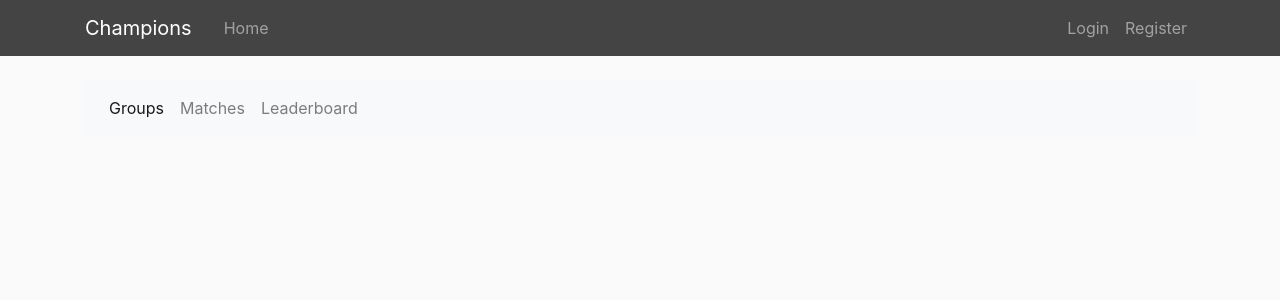
After one commit to doza-daniel/champions_leagues, a Flask app: template champions_leagues/templates/leagues/preview_layout.html in a window 1280 px wide. The commit adds this page. Shown: the top 300 px of the page. Run offline with Flask 2, Linux system fonts and the light colour scheme; the template is opened without the code that fills it, so the values that code supplies are empty; some libraries are stand-ins or nearby versions.

Commit message:
added a navbar for groups/matches/leaderboard

```diff
--- a/champions_leagues/templates/leagues/phases.html
+++ b/champions_leagues/templates/leagues/phases.html
@@ -1,5 +1,5 @@
-{% extends "layout.html" %}
-{% block content %}
+{% extends "leagues/preview_layout.html" %}
+{% block league_preview_content %}
   <div class="content-section">
     <ul class="nav nav-tabs">
       {% for phase_num, phase in league.phases.items() %}
@@ -49,4 +49,4 @@
       {% endfor %}
     {% endfor %}
   </div>
-{% endblock content %}
+{% endblock league_preview_content %}
--- /dev/null
+++ b/champions_leagues/templates/leagues/preview_layout.html
@@ -0,0 +1,19 @@
+{% extends "layout.html" %}
+{% block content %}
+  <nav class="navbar navbar-expand-lg navbar-light bg-light">
+    <div class="collapse navbar-collapse" id="navbarTogglerDemo02">
+      <ul class="navbar-nav mr-auto mt-2 mt-lg-0">
+        <li class="nav-item active">
+          <a class="nav-link" href="#">Groups</a>
+        </li>
+        <li class="nav-item">
+          <a class="nav-link" href="#">Matches</a>
+        </li>
+        <li class="nav-item">
+          <a class="nav-link" href="#">Leaderboard</a>
+        </li>
+      </ul>
+    </div>
+  </nav>
+  {% block league_preview_content %}{% endblock %}
+{% endblock content %}
```
